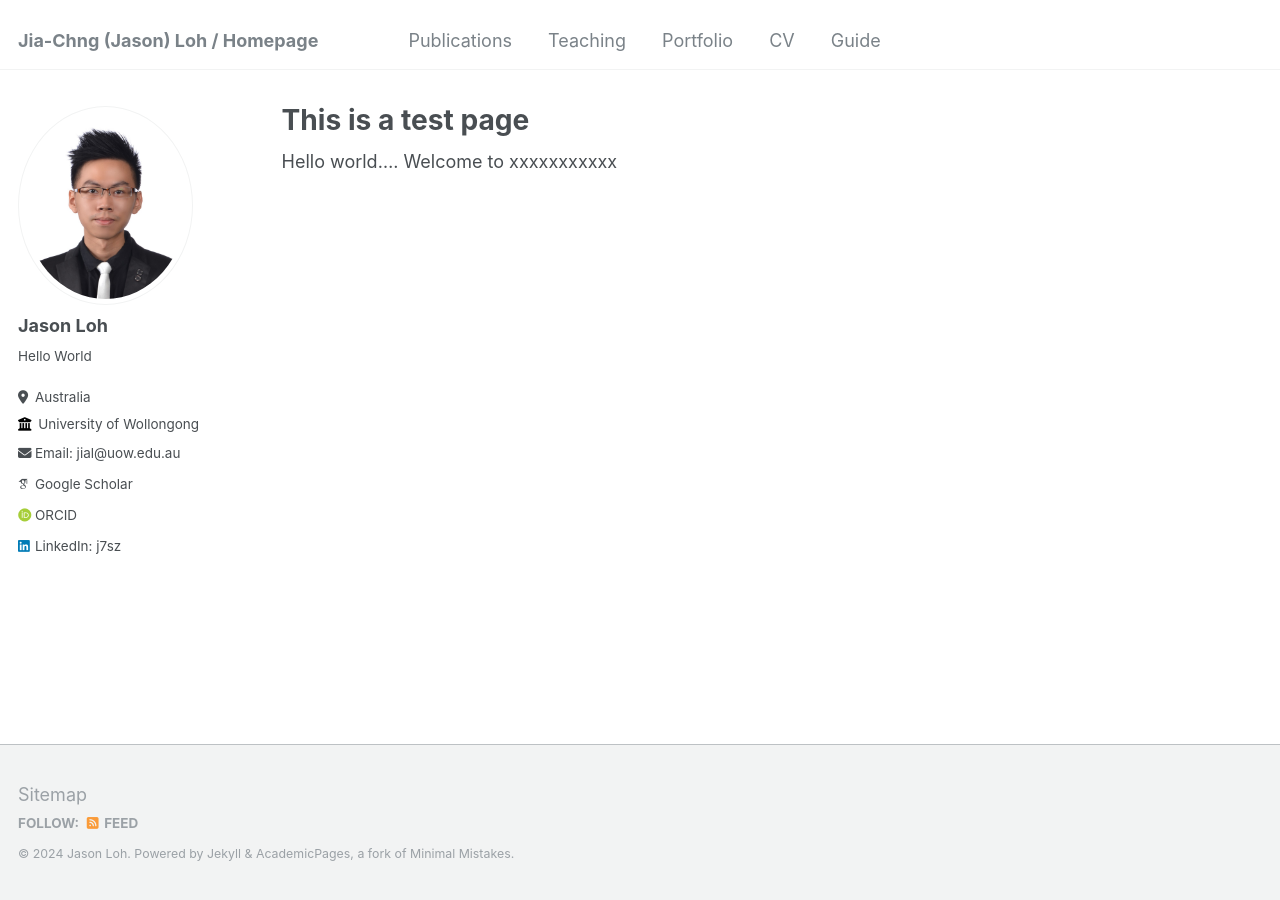
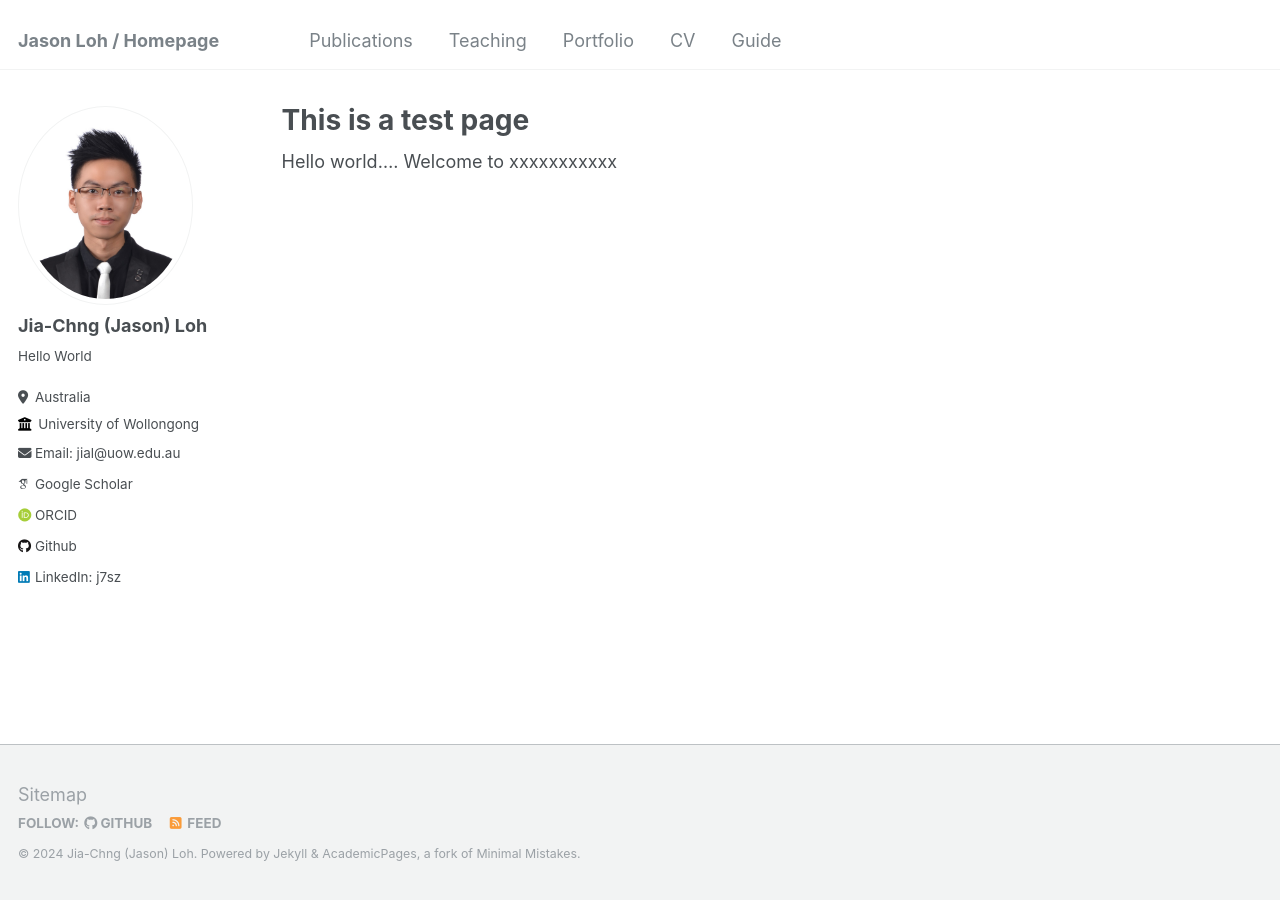
Before and after one commit to j7sz/j7sz.github.io, a Jekyll site: the page built from _pages/about.md, in a window 1280 px wide. Built offline with Jekyll 4.4.1, drawn with Linux system fonts in a browser that asks for light colours; some web fonts are replaced.

Commit message:
Update _config.yml

```diff
--- a/_config.yml
+++ b/_config.yml
@@ -8,9 +8,9 @@
 
 # Basic Site Settings
 locale                   : "en-US"
-title                    : "Jia-Chng (Jason) Loh / Homepage"
+title                    : "Jason Loh / Homepage"
 title_separator          : "-"
-name                     : &name "Jason Loh"
+name                     : &name "Jia-Chng (Jason) Loh"
 description              : &description "personal description"
 url                      : https://j7sz.github.io # the base hostname & protocol for your site e.g. "https://mmistakes.github.io"
 baseurl                  : "" # the subpath of your site, e.g. "/blog"
@@ -22,7 +22,7 @@ repository               : "academicpages/academicpages.github.io"
 author:
   # Biographic information
   avatar           : "profile.png"
-  name             : "Jason Loh"
+  name             : "Jia-Chng (Jason) Loh"
   pronouns         : # example: "she/her"
   bio              : "Hello World"
   location         : "Australia"
@@ -43,7 +43,7 @@ author:
   bitbucket        : # Username - Update with your username on the site
   codepen          : # Username
   dribbble         : # Username
-  github           : #""
+  github           : "j7sz"
   kaggle           : # Username
   stackoverflow    : # User number or user number and name (i.e., use "1" or "1/jeff-atwood")
 
```
